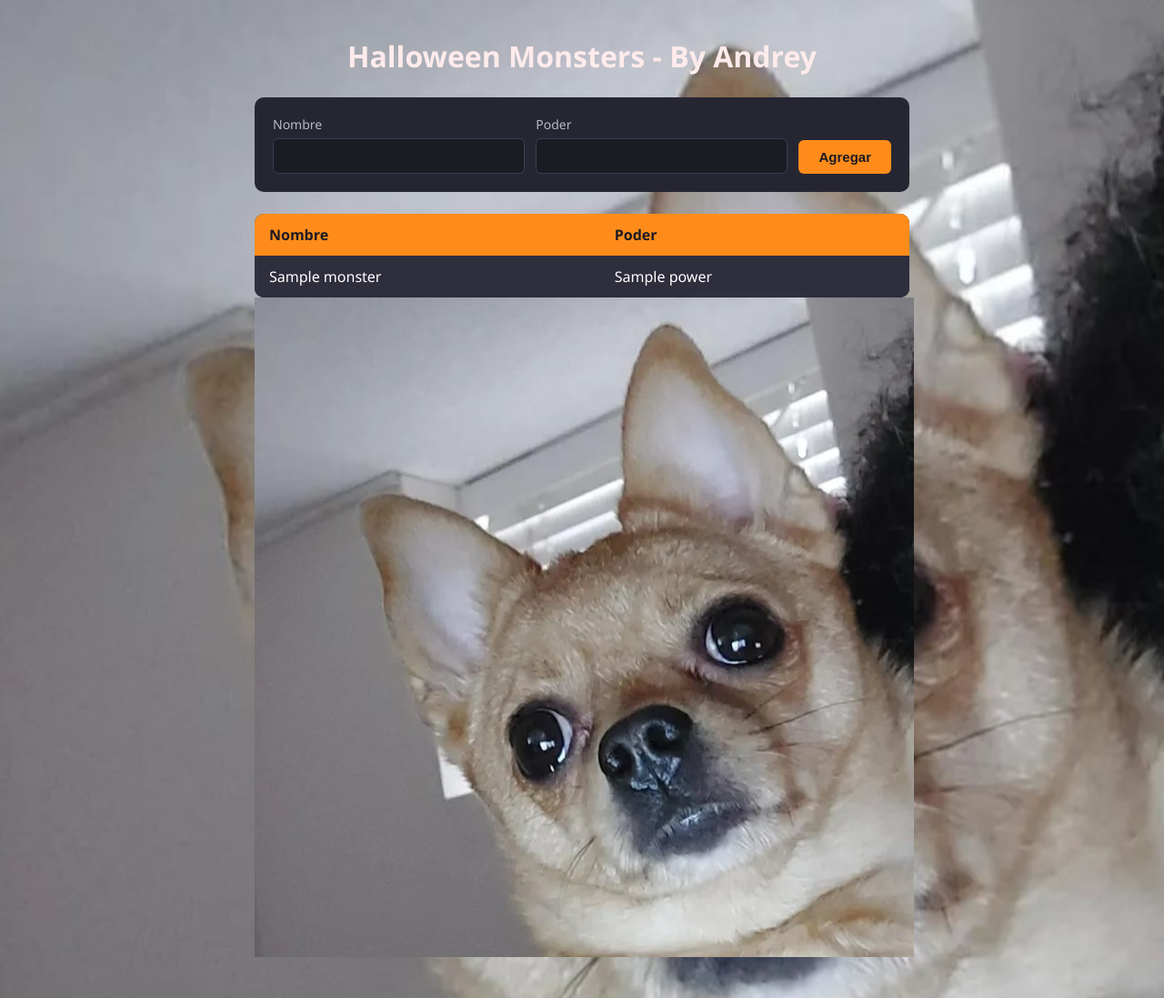
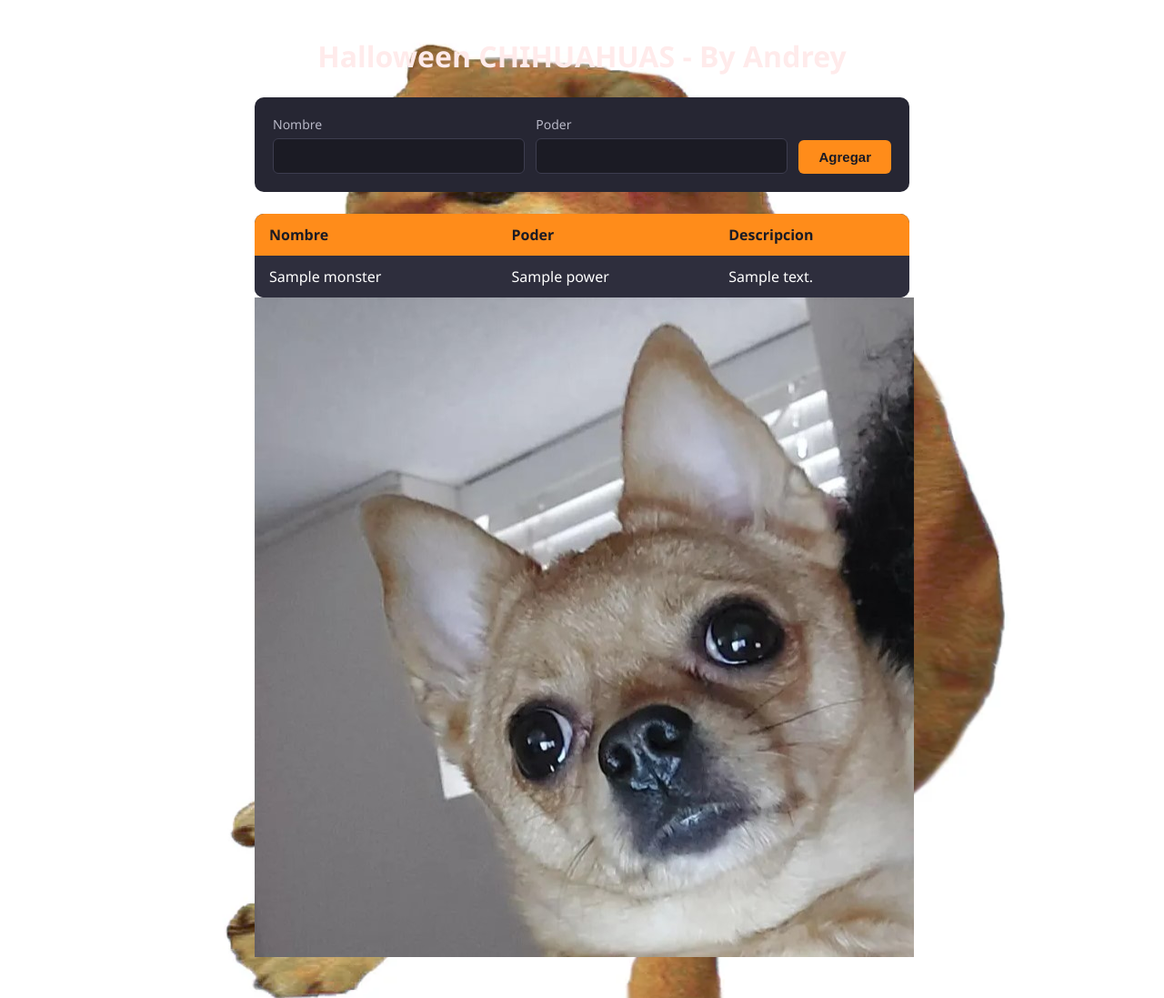
Before and after one commit to Andrey-Enrique-GM/Calabaza, a Flask app: template templates/index.html in a window 1280 px wide. Shown: the whole page at 91% size. Run offline with Flask 3, Linux system fonts and the light colour scheme; the template is opened without the code that fills it: most values are stand-ins (such as "Sample title", 1, 10 or a date in 2020).

Commit message:
10, new description column

```diff
--- a/static/css/styles.css
+++ b/static/css/styles.css
@@ -6,7 +6,7 @@ body {
     margin: 0;
     padding: 40px 16px;
     font-family: "Segoe UI", Arial, sans-serif;
-    background-image: url('../images/iwawa.jpg');
+    background-image: url('../images/chemo.webp');
     background-position: center center;
     background-repeat: no-repeat;
     background-size: cover;
--- a/templates/index.html
+++ b/templates/index.html
@@ -8,7 +8,7 @@
 </head>
 <body>
     <div class="container">
-        <h1>Halloween Monsters - By Andrey</h1>
+        <h1>Halloween CHIHUAHUAS - By Andrey</h1>
 
         <form action="/monster" method="post">
             <label>Nombre <input type="text" name="name" required></label>
@@ -22,11 +22,13 @@
             <tr>
                 <th>Nombre</th>
                 <th>Poder</th>
+                <th>Descripcion</th>
             </tr>
             {% for monster in monsters %}
             <tr>
                 <td>{{ monster.name }}</td>
                 <td>{{ monster.power }}</td>
+                <td>{{ monster.description }}</td>
             </tr>
             {% endfor %}
         </table>
```
Also changed, not shown: static/images/chemo.webp (added), static/images/halloween.webp (renamed from static/images/happy-halloween.webp).
